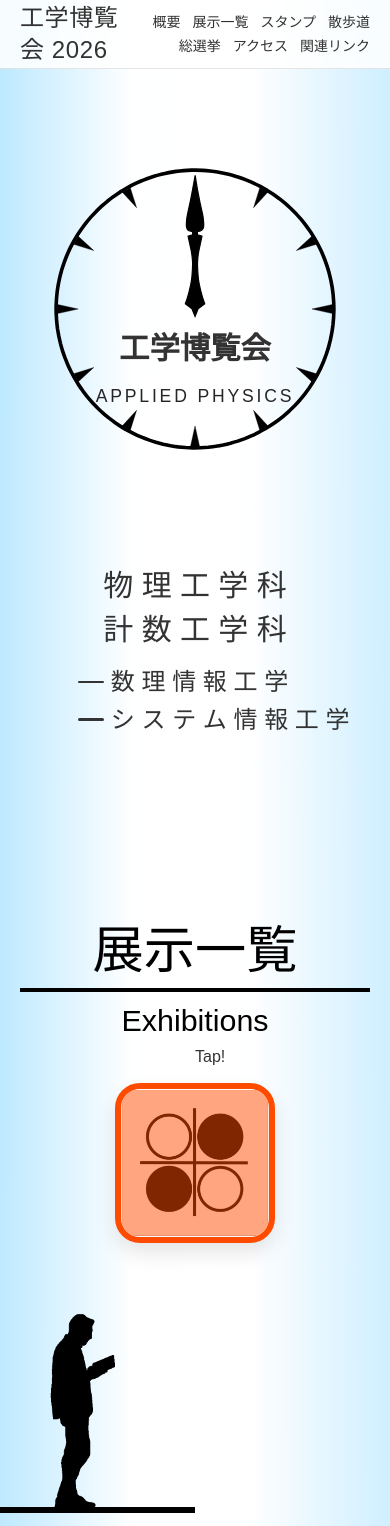
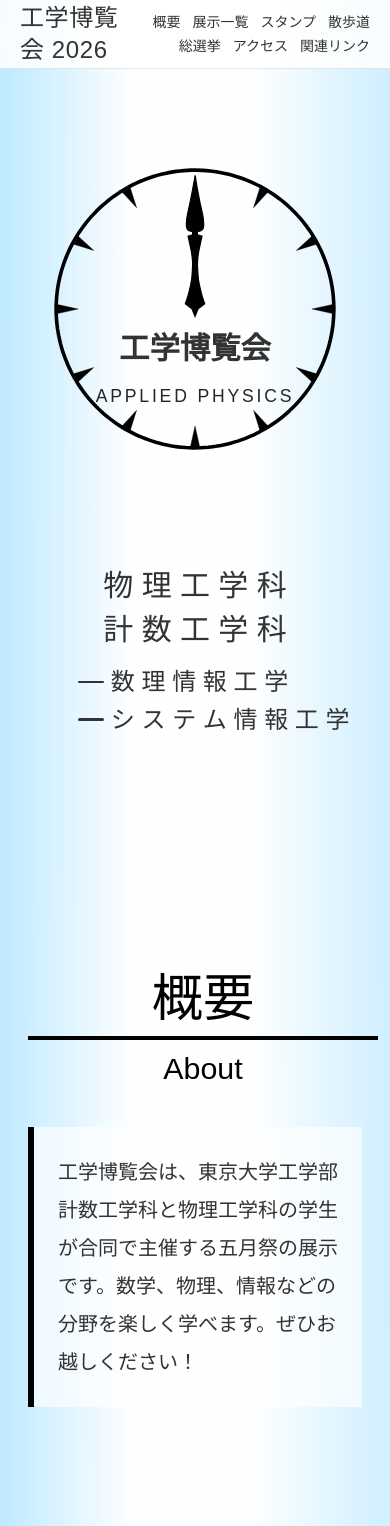
Before and after one commit to Ratstar216/ap-mayfes-2026, a Next.js app: page / in a window 390 px wide. Shown: the top 1526 px of the page. Built offline with nearby package versions, Linux system fonts and the light colour scheme; a web font is replaced by a local one.

Commit message:
add: about

```diff
--- a/src/app/globals.css
+++ b/src/app/globals.css
@@ -132,6 +132,21 @@ button {
   margin: 10px 0 12px;
   transform-origin: left center;
   background: var(--floor);
+}
+
+.about-section {
+  padding-top: 80px;
+  padding-bottom: 60px;
+}
+
+.about-copy {
+  max-width: 820px;
+  margin: 0 auto;
+  border-left: 6px solid var(--floor);
+  background: rgba(255, 255, 255, 0.66);
+  padding: 34px 38px;
+  font-size: clamp(1.25rem, 2.3vw, 1.75rem);
+  line-height: 2;
 }
 
 .exhibition-block {
@@ -421,6 +436,16 @@ button {
     margin: 80px 0 42px;
   }
 
+  .about-section {
+    padding-top: 48px;
+    padding-bottom: 40px;
+  }
+
+  .about-copy {
+    padding: 26px 24px;
+    line-height: 1.9;
+  }
+
   .exhibition-block {
     min-height: 420px;
     margin-bottom: 120px;
--- a/src/app/page.tsx
+++ b/src/app/page.tsx
@@ -199,7 +199,7 @@ export default function Home() {
       </header>
 
       <section
-        id="about"
+        // id="about"
         className="grid min-h-screen items-center gap-8 px-6 pb-20 pt-28 sm:px-10 lg:grid-cols-2 lg:px-[10%]"
       >
         <motion.div
@@ -250,6 +250,19 @@ export default function Home() {
             </div>
           </div>
         </motion.div>
+      </section>
+
+      <section id="about" className="section-container about-section" aria-labelledby="about-title">
+        <SectionTitle id="about-title" title="About" label="概要" />
+        <motion.p
+          className="about-copy"
+          initial={{ opacity: 0, y: 22 }}
+          whileInView={{ opacity: 1, y: 0 }}
+          viewport={{ once: true, amount: 0.35 }}
+          transition={{ duration: 0.55, ease: "easeOut" }}
+        >
+          工学博覧会は、東京大学工学部計数工学科と物理工学科の学生が合同で主催する五月祭の展示です。数学、物理、情報などの分野を楽しく学べます。ぜひお越しください！
+        </motion.p>
       </section>
 
       <section id="exhibitions" aria-labelledby="exhibitions-title">
```
